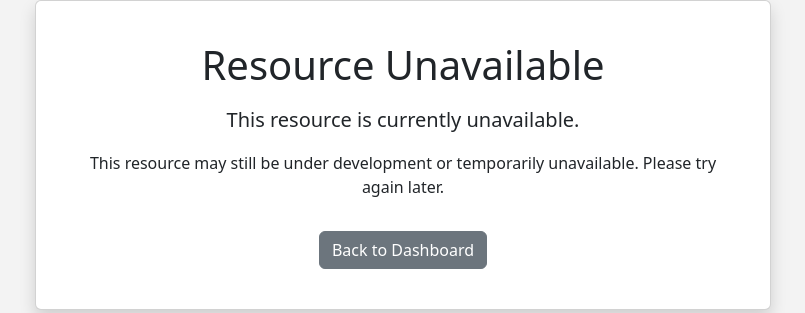
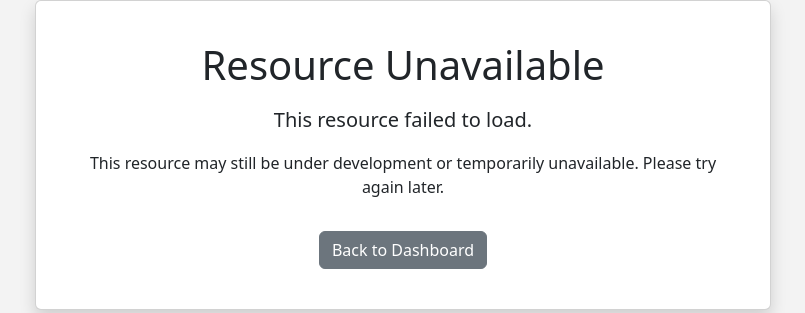
Before and after one commit to rshaz2713/CampusBridge, a Django app: page /dashboard/resource-unavailable/1/ in a window 1280 px wide. Shown: the part 118-431 px from the top of the page, without its empty margins (237-1042 px from the left). Run offline with Django 4.2, Linux system fonts and the light colour scheme; the visitor is signed in with stand-in values (Sample User, id 1); data comes from the database, SQL or seed files in the repository; data that the repository does not hold is empty.

Commit message:
BUG: Fix some text for downtime

```diff
--- a/templates/dashboard/resource_unavailable.html
+++ b/templates/dashboard/resource_unavailable.html
@@ -9,12 +9,11 @@
             <div class="card-body text-center">
                 <h1 class="mb-3">Resource Unavailable</h1>
                 <p class="lead">
-                    {{ resource_title }} is currently unavailable.
+                    {{ resource_title }} failed to load.
                 </p>
                 <p>
                     This resource may still be under development or temporarily unavailable. Please try again later.
                 </p>
-
                 <a href="{% url 'dashboard_home' %}" class="btn btn-secondary mt-3">
                     Back to Dashboard
                 </a>
```
